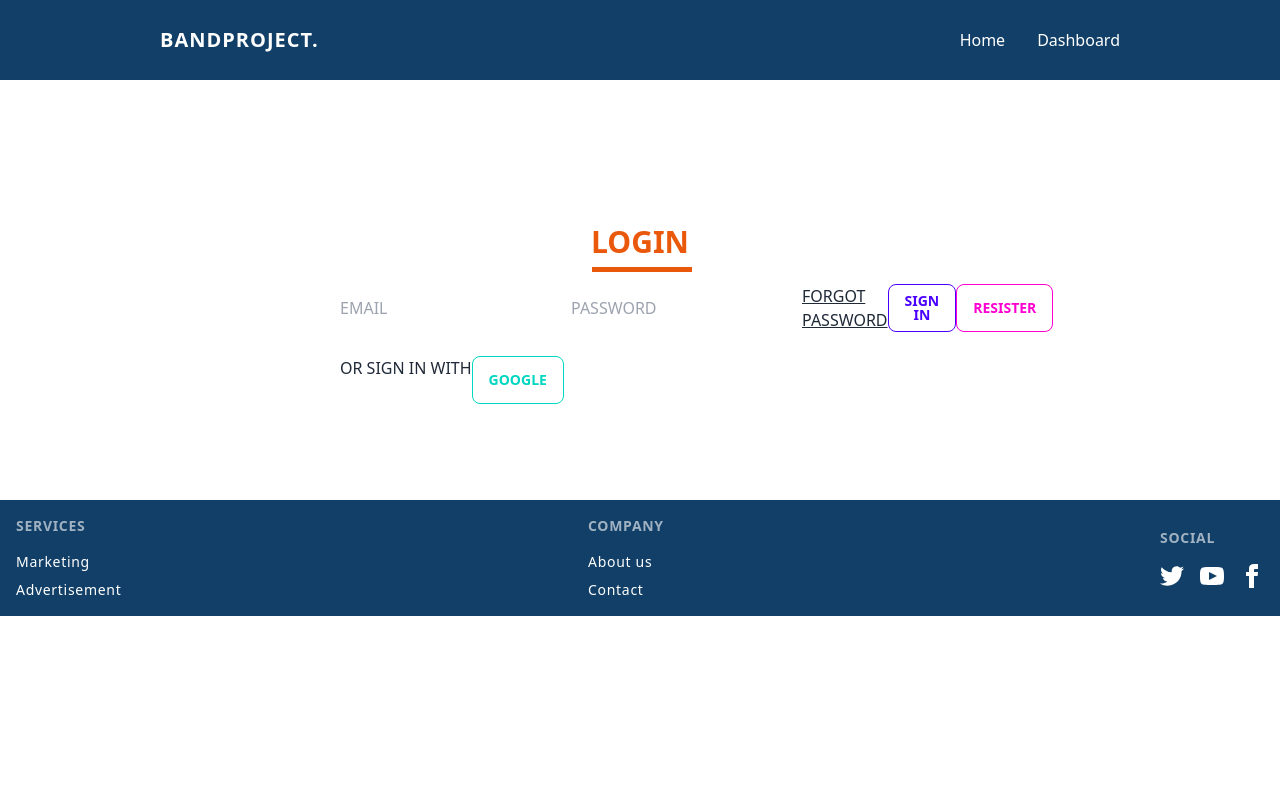
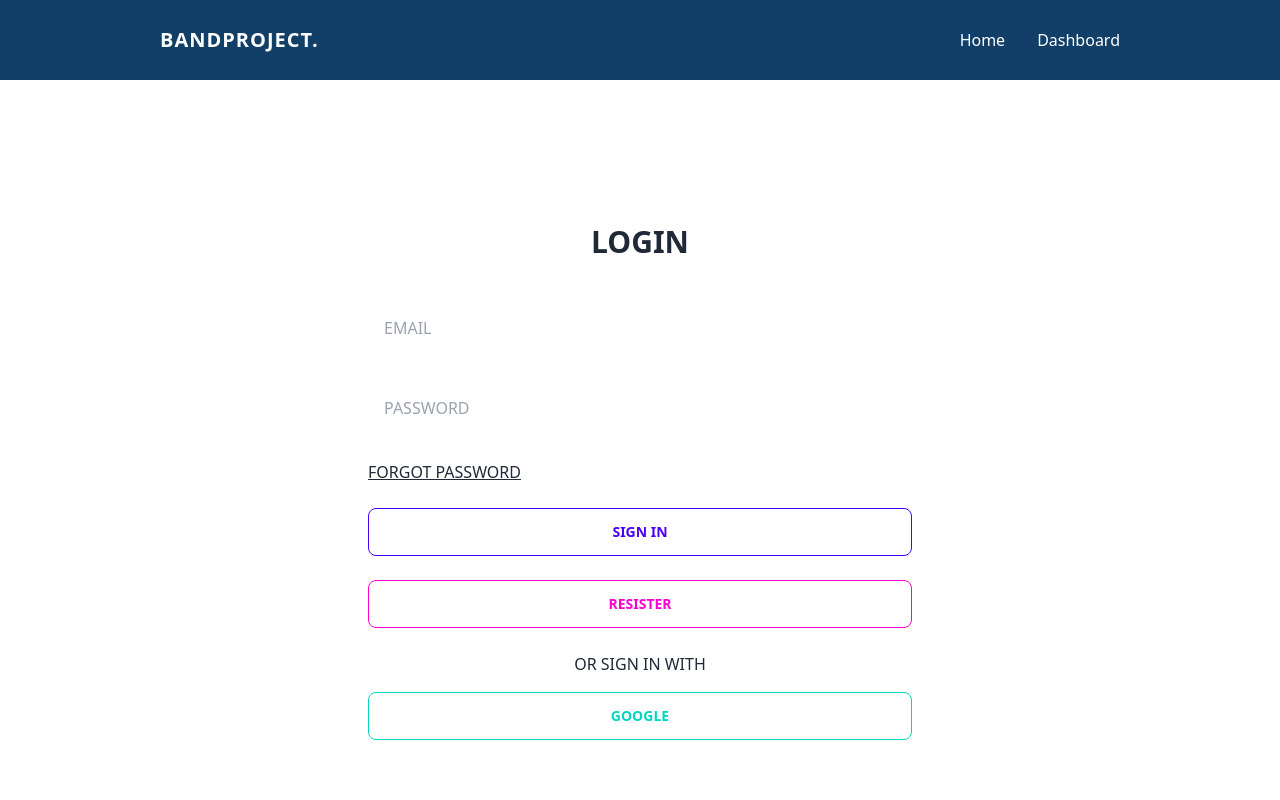
Before and after one commit to CarlieHamilton/Hot-Hack-Team8s-front, a Next.js app: page / in a window 1280 px wide. Shown: the top 800 px of the page. Built offline with nearby package versions, Linux system fonts and the light colour scheme; no server answers; the database is empty.

Commit message:
COMMIT: Updated styling of loginPage

```diff
--- a/src/app/auth-page/page.tsx
+++ b/src/app/auth-page/page.tsx
@@ -14,17 +14,18 @@ export const UserLogin = () => {
     // }, [router]);
 
     return (
-        <div className="relative mx-auto flex h-full max-w-[600px] flex-col justify-center gap-6 object-center pt-12 align-middle">
-            <h1 className="relative text-center text-3xl font-bold uppercase text-orange-600">
+        <div className="relative mx-auto flex h-full w-[50%] flex-col justify-center gap-6 object-center pt-12 align-middle">
+            <h1 className="relative text-center text-3xl  font-bold uppercase text-White">
                 Login{" "}
-                <span className="after:absolute after:bottom-0 after:left-1/2 after:h-[5px] after:w-[100px] after:-translate-x-12 after:translate-y-3 after:bg-orange-600" />
+                <span className="after:absolute after:bottom-0 after:left-1/2 after:h-[5px] after:w-[100px] after:-translate-x-12 after:translate-y-3 after:bg-white" />
             </h1>
-            <form className="flex justify">
+            <form className="flex justify-center align-middle pt-4 flex-col gap-y-6 ">
                 <input
                     type="email"
                     id="email"
                     autoComplete="email"
                     placeholder="EMAIL"
+                    className="rounded-md p-4"
                     // onChange={(event) => setEmail(event.target.value)}
                 />
                 <input
@@ -32,13 +33,15 @@ export const UserLogin = () => {
                     autoComplete="current-password"
                     id="password"
                     placeholder="PASSWORD"
+                    className="rounded-md p-4"
+
                     // onChange={(event) => setPassword(event.target.value)}
                 />
                 <Link href="/forgotPassword" className="underline">
                     FORGOT PASSWORD
                 </Link>
                 <Link href="/dashboard">
-                    <button className="btn btn-outline btn-primary">
+                    <button className="btn btn-outline w-full btn-primary">
                         SIGN IN
                     </button>
                 </Link>
@@ -49,8 +52,8 @@ export const UserLogin = () => {
             </form>
 
             {/* Social SignIn Buttons */}
-            <div className="flex text-center">
-                <p className="uppercase">OR SIGN IN WITH</p>
+            <div className="flex text-center flex-col">
+                <p className="uppercase pb-4">OR SIGN IN WITH</p>
                 <button
                     className="btn btn-outline btn-accent "
                     // onClick={handleRoute}
```
